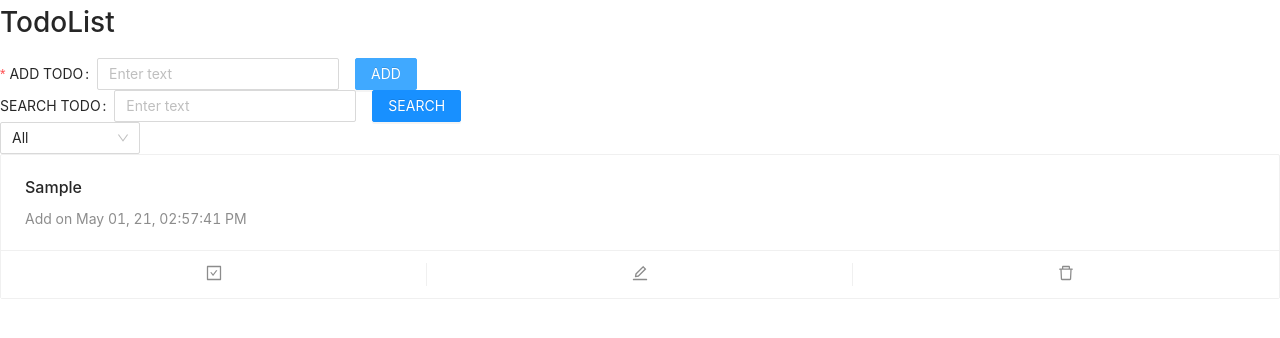
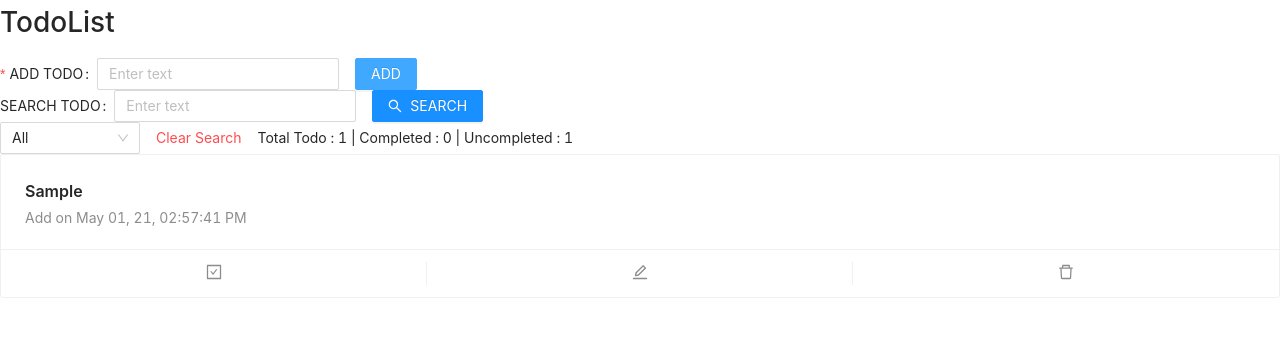
Before and after one commit to chiraphon-w/todo-typeScript, a Next.js app: page / in a window 1280 px wide. Both pictures are taken after typing "Sample" into the empty fields and a click on the button "ADD". Shown: the top 338 px of the page. Built offline with nearby package versions, Linux system fonts and the light colour scheme.

Commit message:
show total, btn clear search

```diff
--- a/src/components/EditTodo.tsx
+++ b/src/components/EditTodo.tsx
@@ -14,8 +14,6 @@ const EditTodo = ({ todo, onEdit }: TodoEditProps) => {
 
   const editTodo = (values: { title: string }) => {
     onEdit(todo.id, values.title);
-    console.log('values : ', values.title);
-
     setModalActiveEdit(false);
   };
 
--- a/src/components/TodoCard.tsx
+++ b/src/components/TodoCard.tsx
@@ -14,11 +14,10 @@ import _ from 'lodash';
 import dateTime from './dateTime';
 
 const TodoCard = ({ onDelete, onCheck }: any) => {
-  const { Text, Link } = Typography;
+  const { Text, Title } = Typography;
   const [todoList, setTodoList] = useRecoilState(todoState);
   const { Meta } = Card;
   const [modalActiveEdit, setModalActiveEdit] = useRecoilState(editState);
-  // const [form] = Form.useForm();
   const todoSearch = useRecoilValue(todoSearchState);
   const [modalEditContent, setModalEditContent] = useState<JSX.Element>();
 
@@ -26,7 +25,7 @@ const TodoCard = ({ onDelete, onCheck }: any) => {
     onDelete(todo);
   };
   const handleEidt = (todo: TodoProps) => {
-    setModalEditContent(<EditTodo todo={todo} onEdit={editTodo}/>);
+    setModalEditContent(<EditTodo todo={todo} onEdit={editTodo} />);
   };
   const handleCheck = (todo: TodoProps) => {
     onCheck(todo);
@@ -45,7 +44,6 @@ const TodoCard = ({ onDelete, onCheck }: any) => {
     setTodoList(newData);
   };
 
-
   return (
     <>
       {todoSearch.map((todo: TodoProps) => {
@@ -63,27 +61,21 @@ const TodoCard = ({ onDelete, onCheck }: any) => {
                 onClick={() => {
                   setModalActiveEdit(true);
                   handleEidt(todo);
-                  // form.setFieldsValue({
-                  //   title: todo.value,
-                  //   id: todo.id,
-                  // });
                 }}
               />,
               <DeleteOutlined key='delete' onClick={() => handleDlete(todo)} />,
             ]}
           >
-            <Meta
-              title={
-                todo.completed ? (
-                  <Text delete type='secondary'>
-                    {todo.value}
-                  </Text>
-                ) : (
-                  todo.value
-                )
-              }
-              description={todo.date}
-            />
+            <Title level={5}>
+              {todo.completed ? (
+                <Text delete type='danger'>
+                  {todo.value}
+                </Text>
+              ) : (
+                todo.value
+              )}
+            </Title>
+            <Meta description={todo.date}/>
           </Card>
         );
       })}
@@ -93,34 +85,3 @@ const TodoCard = ({ onDelete, onCheck }: any) => {
 };
 
 export default TodoCard;
-
-// {todoList.map((todo: TodoProps) => {
-//   return (
-//     <Modal
-//       title='Edit Todo'
-//       key={todo.id}
-//       visible={modalActiveEdit}
-//       onCancel={handleCancel}
-//       footer={[
-//         <Button form='myForm' key='submit' htmlType='submit'>
-//           ADD
-//         </Button>,
-//       ]}
-//     >
-//       <Form
-//         onFinish={handleEidt}
-//         form={form}
-//         layout='inline'
-//         id='myForm'
-//         initialValues={{ remember: todo.value }}
-//       >
-//         <Form.Item name='id'>
-//           <Input type='hidden' />
-//         </Form.Item>
-//         <Form.Item name='title'>
-//           <Input placeholder='Enter text' />
-//         </Form.Item>
-//       </Form>
-//     </Modal>
-//   );
-// })}
--- a/src/components/TodoForm.tsx
+++ b/src/components/TodoForm.tsx
@@ -1,17 +1,24 @@
-import React, { useState } from 'react';
+import React, { useEffect, useState } from 'react';
 import { Form, Input, Button, Radio } from 'antd';
-import { InfoCircleOutlined } from '@ant-design/icons';
+import { SearchOutlined } from '@ant-design/icons';
 import { TodoFormProps } from '@/components/types/index';
+import { useRecoilState } from 'recoil';
+import { clearSearchState } from './recoil/atom';
 
 const TodoForm: React.FC<TodoFormProps> = ({ addTodo, searchTodo, type }) => {
   const [form] = Form.useForm();
+  const [clearSearch, setClearSearch] = useRecoilState(clearSearchState);
 
   const onHandleAdd = (values: { title: string }) => {
-    if (!!addTodo){
+    if (!!addTodo) {
       addTodo(values.title);
     }
     form.resetFields();
   };
+
+  useEffect(() => {
+    form.resetFields();
+  }, [clearSearch]);
 
   const onHandleSearch = (values: { title: string }) => {
     if (!!searchTodo) searchTodo(values.title);
@@ -36,9 +43,15 @@ const TodoForm: React.FC<TodoFormProps> = ({ addTodo, searchTodo, type }) => {
           <Input placeholder='Enter text' />
         </Form.Item>
         <Form.Item>
-          <Button htmlType='submit' type='primary'>
-            {type === 'add' ? 'ADD' : 'SEARCH'}
-          </Button>
+          {type === 'add' ? (
+            <Button htmlType='submit' type='primary'>
+              ADD
+            </Button>
+          ) : (
+            <Button htmlType='submit' type='primary' icon={<SearchOutlined />}>
+              SEARCH
+            </Button>
+          )}
         </Form.Item>
       </Form>
     </>
--- a/src/components/recoil/atom.tsx
+++ b/src/components/recoil/atom.tsx
@@ -25,3 +25,8 @@ export const isSelectState = atom({
   key: 'isSelect',
   default: '',
 });
+
+export const clearSearchState = atom({
+  key: 'clearSearch',
+  default: false,
+});
--- a/src/components/recoil/selector.tsx
+++ b/src/components/recoil/selector.tsx
@@ -1,23 +1,20 @@
 import { selector } from 'recoil'; //เอาค่าจาก atom มาคำนวณ
-import {
-  todoState,
-  inputSearchState,
-  isSelectState,
-} from './atom';
+import { todoState, inputSearchState, isSelectState } from './atom';
 
 export const totalState = selector({
   key: 'total',
   get: ({ get }) => {
     const totalTodo = get(todoState); //เอาค่าจาก todoState มา
     const completed = totalTodo.filter((data) => {
+      return data.completed === true;
+    });
+    const uncompleted = totalTodo.filter((data) => {
       return data.completed === false;
     });
-    // return totalTodo;
     return {
       total: totalTodo.length,
-      // completed,
-      notCompleted: 2,
-      search: 'dd',
+      completed: completed.length,
+      uncompleted: uncompleted.length,
     };
   },
 });
@@ -28,11 +25,9 @@ export const todoSearchState = selector({
     const todoList = get(todoState);
     const todoSearch = get(inputSearchState);
     const selectStatus = get(isSelectState);
-    console.log('selectStatus : ', selectStatus);
 
     let searchData = todoList;
     if (selectStatus === 'completed') {
-      console.log('xxx');
       searchData = todoList.filter((todo) => {
         return todo.completed === true;
       });
@@ -48,8 +43,6 @@ export const todoSearchState = selector({
       });
     }
 
-
-    console.log('searchData ja: ', searchData);
     return searchData;
   },
 });
--- a/src/pages/index.tsx
+++ b/src/pages/index.tsx
@@ -1,31 +1,35 @@
-import { Typography, Select } from 'antd';
+import { Typography, Select, Button } from 'antd';
 import TodoForm from '@/components/TodoForm';
-import React, { useState } from 'react';
+import React from 'react';
 import TodoCard from '@/components/TodoCard';
 import { useRecoilState, useRecoilValue } from 'recoil';
 import {
   inputSearchState,
   isSelectState,
   todoState,
+  clearSearchState,
 } from '@/components/recoil/atom';
 import { totalState } from '@/components/recoil/selector';
 import { TodoProps } from '@/components/types/index';
 import dateTime from '@/components/dateTime';
 
+export default function Home() {
+  const { Text, Title } = Typography;
 
-export default function Home() {
   const [todoList, setTodoList] = useRecoilState(todoState);
   const [select, setSelect] = useRecoilState(isSelectState);
 
   const [inputSearch, setInputSearch] = useRecoilState(inputSearchState);
+  const [clearSearch, setClearSearch] = useRecoilState(clearSearchState);
+  const totalTodo = useRecoilValue(totalState);
+
   const { Option } = Select;
-
 
   const searchTodo = (value: string) => {
     setInputSearch(value);
-    console.log('value', value);
     if (value === '') {
       setInputSearch('');
+      setClearSearch(!clearSearch);
     }
   };
 
@@ -63,10 +67,7 @@ export default function Home() {
     }
   };
 
-
-
   function handleChange(value: string) {
-    console.log(`selected : ${value}`);
     setSelect(value);
   }
 
@@ -87,6 +88,17 @@ export default function Home() {
           <Option value='completed'>Complete</Option>
           <Option value='uncompleted'>Uncompleted</Option>
         </Select>
+
+        <Button
+          danger
+          type='text'
+          onClick={() => {
+            searchTodo('');
+          }}
+        >
+          Clear Search
+        </Button>
+        <Text>Total Todo : {JSON.stringify(totalTodo.total)} | Completed : {JSON.stringify(totalTodo.completed)} | Uncompleted : {JSON.stringify(totalTodo.uncompleted)}</Text>
         <TodoCard onDelete={deleteTodo} onCheck={checkTodo} />
       </div>
     </>
```
